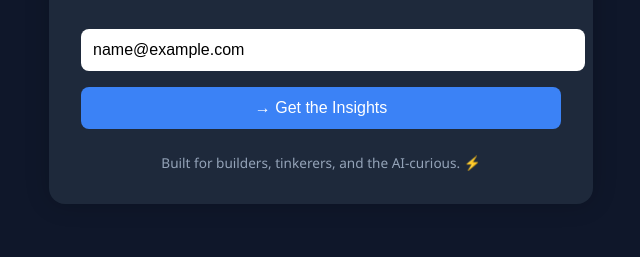
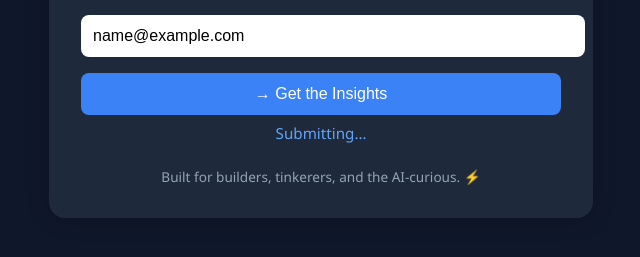
Before and after one commit to ellejaron/click-and-connect, a plain HTML site: page index.html in a window 1280 px wide. Both pictures are taken after typing "name@example.com" into the empty fields and a click on the button "→ Get the Insights". Shown: the part 375-632 px from the top of the page, without its empty margins (319-959 px from the left). Drawn offline with Linux system fonts and the light colour scheme; no server answers.

Commit message:
Update index.html

```diff
--- a/index.html
+++ b/index.html
@@ -50,6 +50,7 @@
       font-size: 1rem;
       cursor: pointer;
       width: 100%;
+      transition: background-color 0.3s ease;
     }
     button:hover {
       background-color: #2563eb;
@@ -64,6 +65,13 @@
       color: #4ade80;
       margin-top: 1rem;
       font-size: 1rem;
+      transition: opacity 0.3s ease;
+    }
+    #loading-indicator {
+      margin-top: 0.5rem;
+      font-size: 0.95rem;
+      color: #60a5fa;
+      display: none;
     }
   </style>
 </head>
@@ -74,12 +82,11 @@
 
     <form id="signup-form">
       <input type="email" name="email" placeholder="Enter your email" required />
-      <button type="submit">→ Get the Insights</button>
+      <button type="submit" id="submit-btn">→ Get the Insights</button>
     </form>
 
-    <div id="success-message">
-      ✅ You're in! Check your inbox soon.
-    </div>
+    <div id="loading-indicator">Submitting…</div>
+    <div id="success-message">✅ You're in! Check your inbox soon.</div>
 
     <div class="footer">
       Built for builders, tinkerers, and the AI-curious. ⚡
@@ -89,29 +96,35 @@
   <script>
     const form = document.getElementById('signup-form');
     const successMessage = document.getElementById('success-message');
-    const scriptURL = 'https://script.google.com/macros/s/AKfycbwT9nIJxDYu73w4VK8TdYW-HVRYC_Ba_vdTlzChRVamiNAMNsfyVPVSgF-l8qMWMQQb/exec'; // Replace with your actual URL
+    const loadingIndicator = document.getElementById('loading-indicator');
+    const submitBtn = document.getElementById('submit-btn');
+    const scriptURL = 'https://script.google.com/macros/s/AKfycbwT9nIJxDYu73w4VK8TdYW-HVRYC_Ba_vdTlzChRVamiNAMNsfyVPVSgF-l8qMWMQQb/exec';
 
     form.addEventListener('submit', async function (e) {
       e.preventDefault();
+
+      // UI feedback
+      submitBtn.disabled = true;
+      loadingIndicator.style.display = 'block';
 
       const formData = new FormData(form);
 
       try {
         await fetch(scriptURL, { method: 'POST', body: formData });
 
-        // Show success message
+        // Success UI
+        loadingIndicator.style.display = 'none';
         successMessage.style.display = 'block';
-
-        // Clear form
         form.reset();
 
-        // Hide success after 2 seconds
         setTimeout(() => {
           successMessage.style.display = 'none';
         }, 2000);
       } catch (error) {
         alert('Oops! Something went wrong.');
         console.error('Submission error:', error);
+      } finally {
+        submitBtn.disabled = false;
       }
     });
   </script>
```
